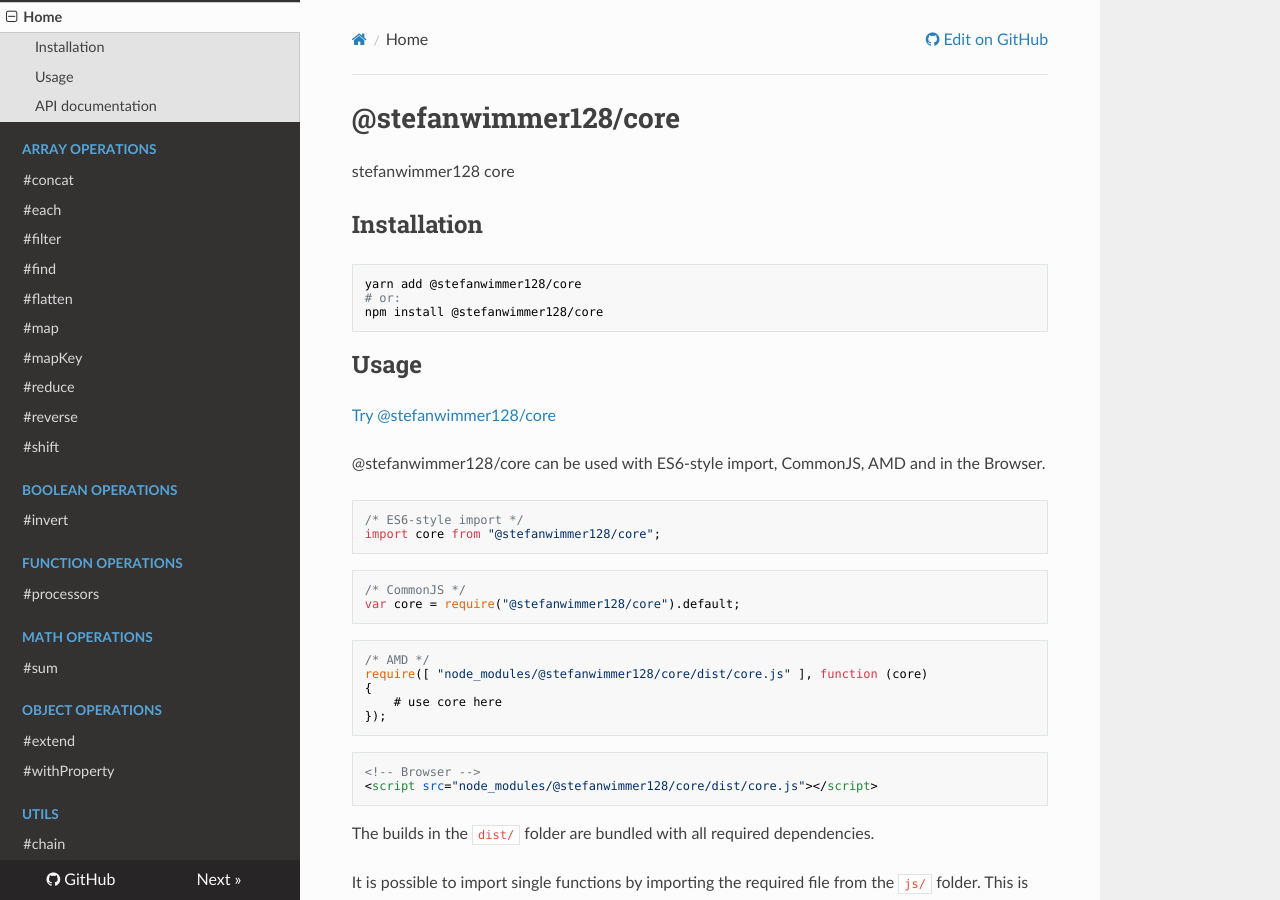
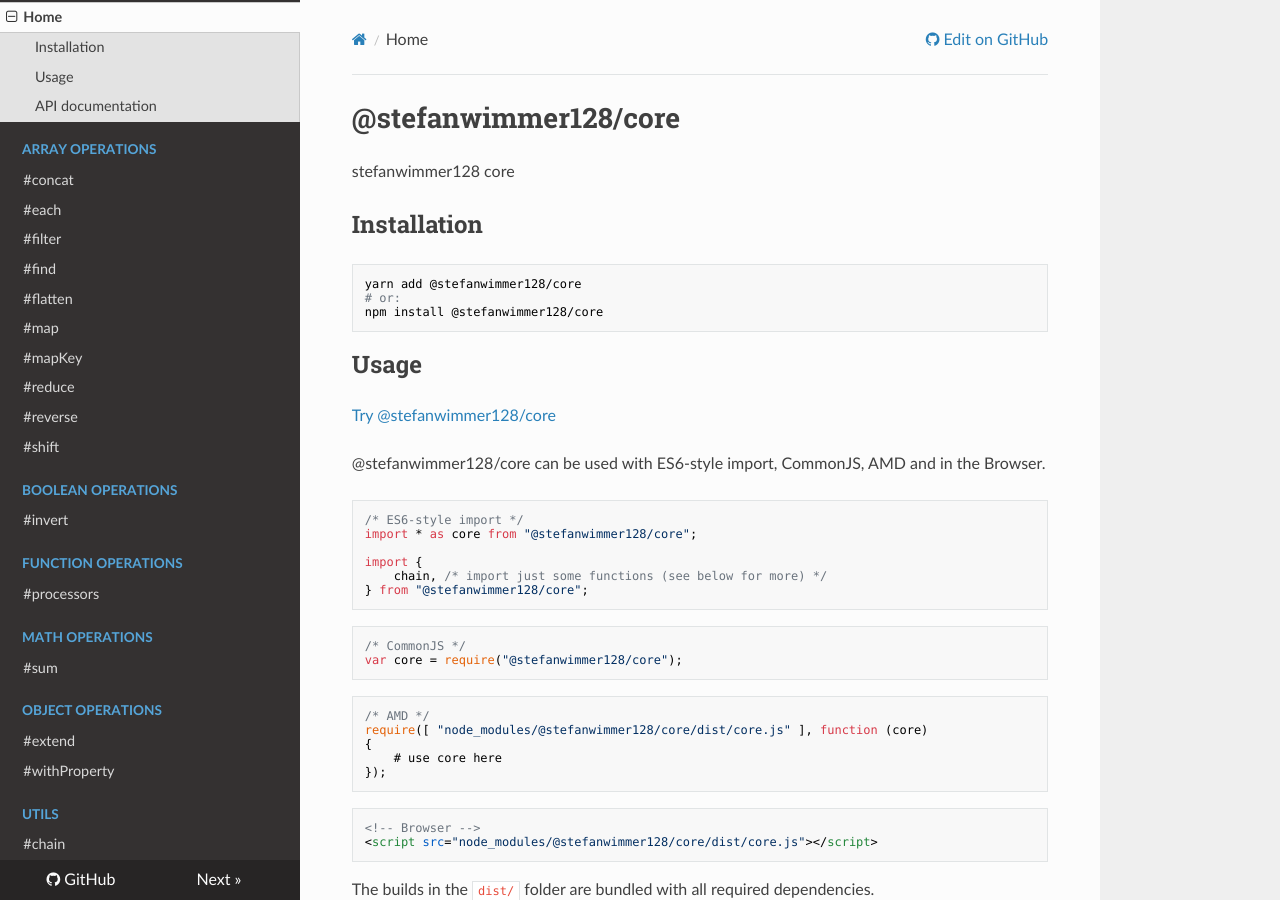
Before and after one commit to stefanwimmer128/core, an MkDocs documentation site: the page built from docs/index.md, in a window 1280 px wide and 900 px high. Built offline with MkDocs 1.6.1, drawn with Linux system fonts in a browser that asks for light colours; nearby versions of some CDN libraries; old or Windows-style settings are respelled for this version of MkDocs.

Commit message:
Update docs

````diff
--- a/docs/index.md
+++ b/docs/index.md
@@ -18,12 +18,16 @@
 
 ``` javascript
 /* ES6-style import */
-import core from "@stefanwimmer128/core";
+import * as core from "@stefanwimmer128/core";
+
+import {
+    chain, /* import just some functions (see below for more) */
+} from "@stefanwimmer128/core";
 ```
 
 ``` javascript
 /* CommonJS */
-var core = require("@stefanwimmer128/core").default;
+var core = require("@stefanwimmer128/core");
 ```
 
 ``` javascript
````
